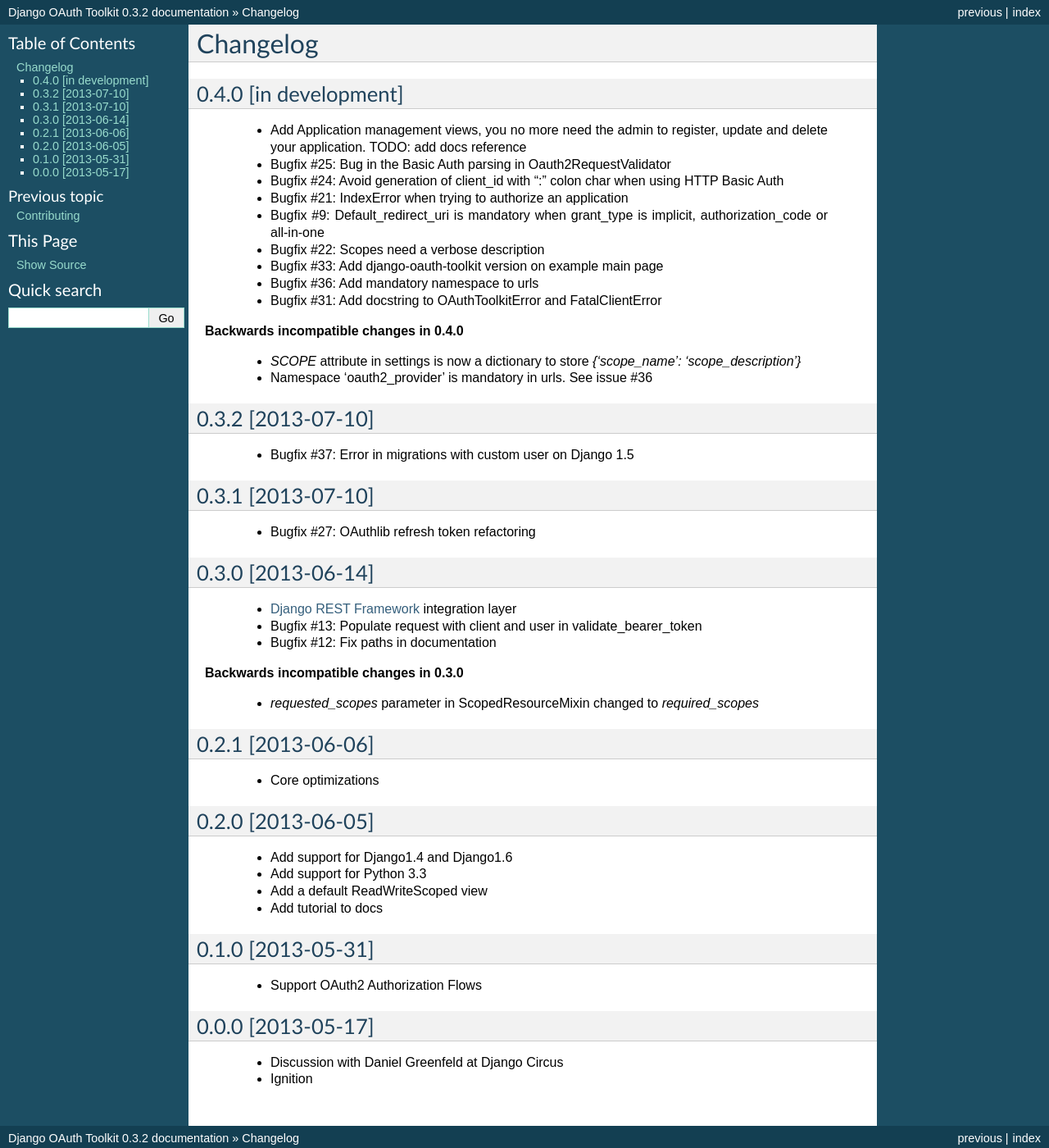
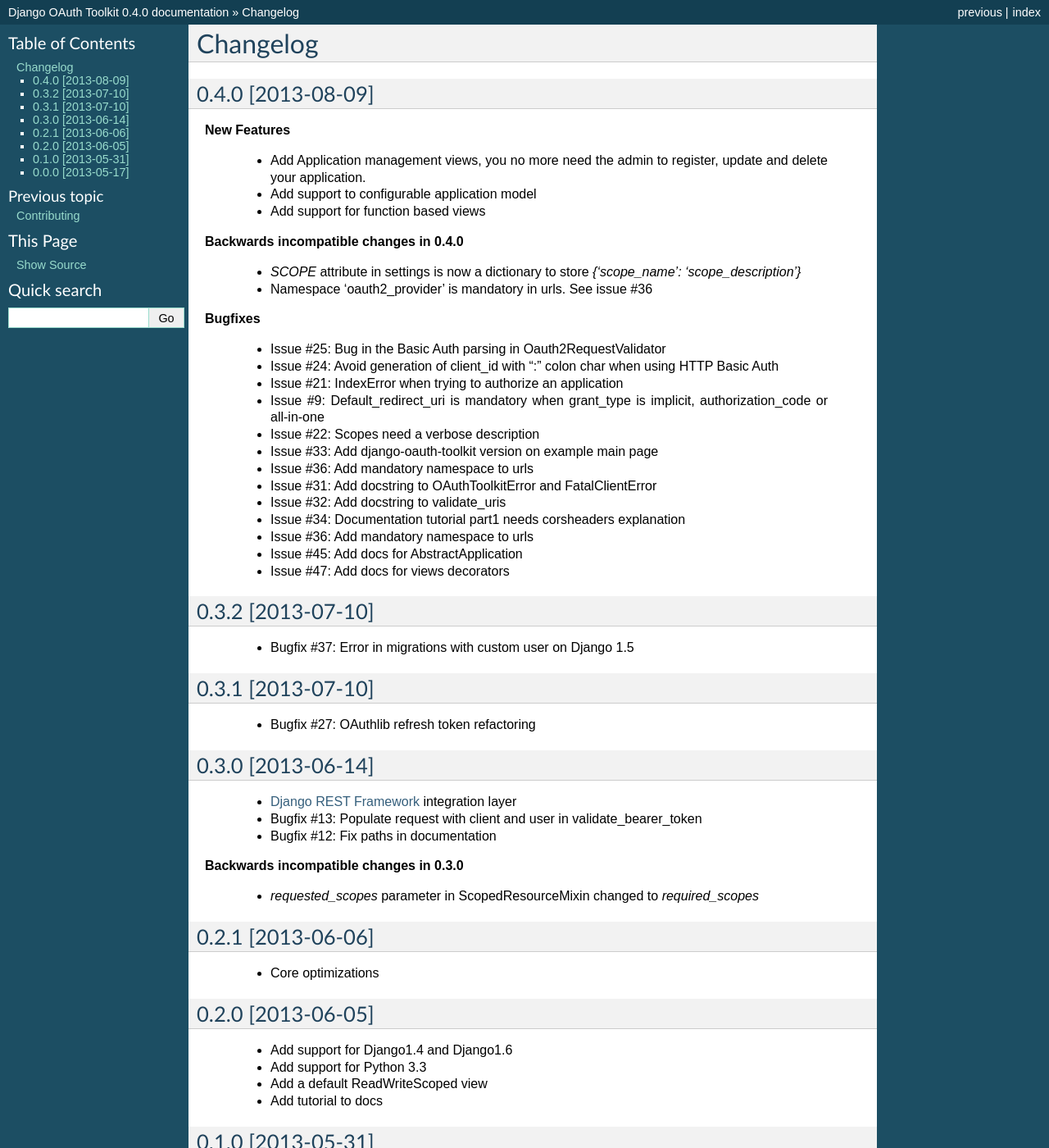
Before and after one commit to sheriffwoody0922/oauth-python-django, a Sphinx documentation site: the page built from docs/changelog.rst, in a window 1280 px wide and 1400 px high. Shown: the whole window at 82% size. Built offline with Sphinx 7.4.7, drawn with Linux system fonts in a browser that asks for light colours; some of the changed text lies outside the part shown.

Commit message:
Version 0.4.0

```diff
--- a/docs/changelog.rst
+++ b/docs/changelog.rst
@@ -1,23 +1,35 @@
 Changelog
 =========
 
-0.4.0 [in development]
+0.4.0 [2013-08-09]
 ----------------------
 
- * Add Application management views, you no more need the admin to register, update and delete your application. TODO: add docs reference
- * Bugfix #25: Bug in the Basic Auth parsing in Oauth2RequestValidator
- * Bugfix #24: Avoid generation of client_id with ":" colon char when using HTTP Basic Auth
- * Bugfix #21: IndexError when trying to authorize an application
- * Bugfix #9: Default_redirect_uri is mandatory when grant_type is implicit, authorization_code or all-in-one
- * Bugfix #22: Scopes need a verbose description
- * Bugfix #33: Add django-oauth-toolkit version on example main page
- * Bugfix #36: Add mandatory namespace to urls
- * Bugfix #31: Add docstring to OAuthToolkitError and FatalClientError
+**New Features**
+
+ * Add Application management views, you no more need the admin to register, update and delete your application.
+ * Add support to configurable application model
+ * Add support for function based views
 
 **Backwards incompatible changes in 0.4.0**
 
  * `SCOPE` attribute in settings is now a dictionary to store `{'scope_name': 'scope_description'}`
  * Namespace 'oauth2_provider' is mandatory in urls. See issue #36
+
+**Bugfixes**
+
+ * Issue #25: Bug in the Basic Auth parsing in Oauth2RequestValidator
+ * Issue #24: Avoid generation of client_id with ":" colon char when using HTTP Basic Auth
+ * Issue #21: IndexError when trying to authorize an application
+ * Issue #9: Default_redirect_uri is mandatory when grant_type is implicit, authorization_code or all-in-one
+ * Issue #22: Scopes need a verbose description
+ * Issue #33: Add django-oauth-toolkit version on example main page
+ * Issue #36: Add mandatory namespace to urls
+ * Issue #31: Add docstring to OAuthToolkitError and FatalClientError
+ * Issue #32: Add docstring to validate_uris
+ * Issue #34: Documentation tutorial part1 needs corsheaders explanation
+ * Issue #36: Add mandatory namespace to urls
+ * Issue #45: Add docs for AbstractApplication
+ * Issue #47: Add docs for views decorators
 
 0.3.2 [2013-07-10]
 ------------------
--- a/oauth2_provider/__init__.py
+++ b/oauth2_provider/__init__.py
@@ -1,3 +1,3 @@
-__version__ = '0.3.2'
+__version__ = '0.4.0'
 
 VERSION = __version__  # synonym
--- a/setup.py
+++ b/setup.py
@@ -25,7 +25,7 @@
     description="OAuthlib for Django",
     long_description=LONG_DESCRIPTION,
     classifiers=[
-        "Development Status :: 3 - Alpha",
+        "Development Status :: 4 - Beta",
         "Environment :: Web Environment",
         "Framework :: Django",
         "License :: OSI Approved :: BSD License",
```
Also changed, not shown: README.rst (+30 -0 lines).
